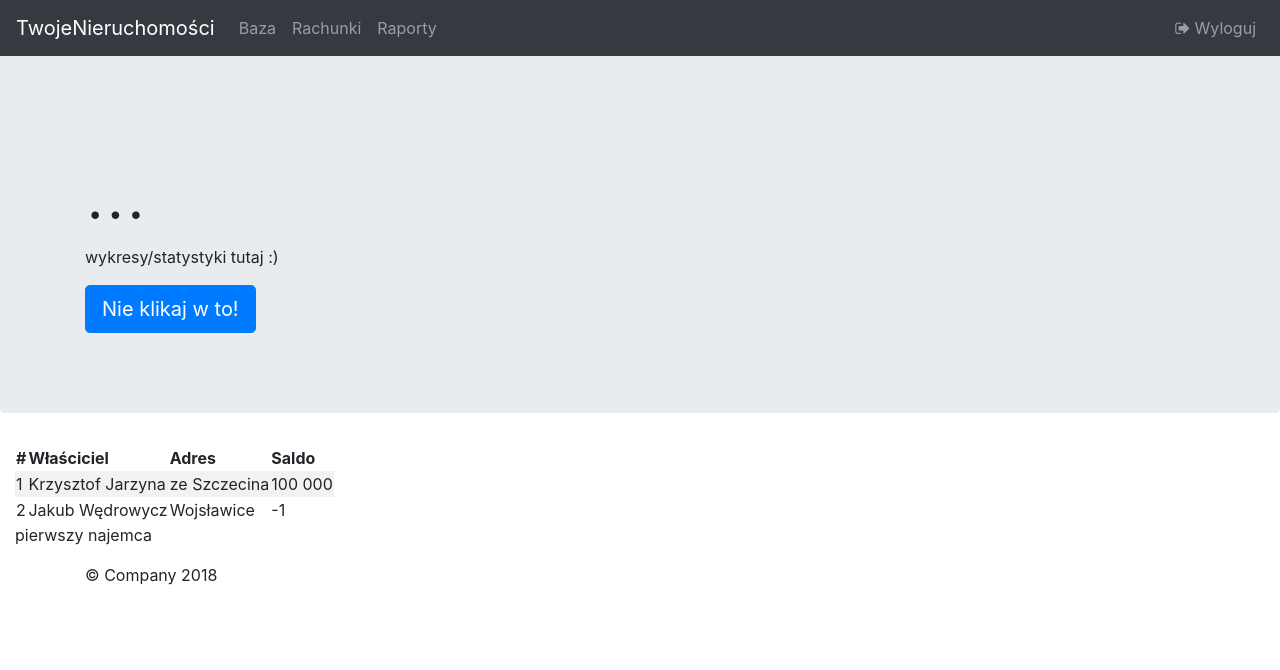
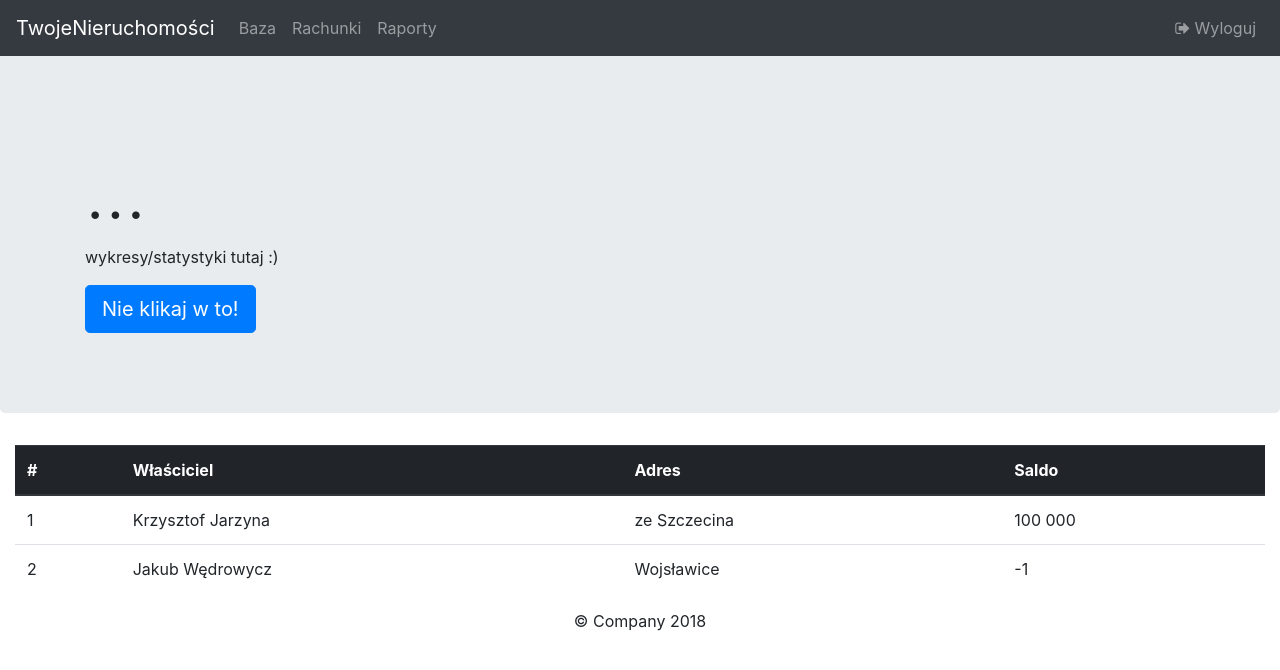
Before and after one commit to lemuron/TwojeNieruchomosci, a Flask app: page / in a window 1280 px wide. Shown: the top 670 px of the page. Run offline with Flask 2, Linux system fonts and the light colour scheme; the visitor is signed in with stand-in values (Sample User, id 1); some libraries are stand-ins or nearby versions.

Commit message:
kolejne podejscie do tabelki

```diff
--- a/templates/userHome.html
+++ b/templates/userHome.html
@@ -5,6 +5,7 @@
     <meta name="viewport" content="width=device-width, initial-scale=1, shrink-to-fit=no">
     <meta name="description" content="">
     <meta name="author" content="">
+    <link rel="icon" href="http://www.free-icons-download.net/images/office-building-icon-68706.png">
 
     <title>TwojeNieruchomości</title>
 
@@ -62,9 +63,8 @@
 
       <div class="container-fluid">
 
-        <!--<div class="table-responsive">-->
-            <table class="table-striped">
-                <thead>
+            <table class="table table-hover">
+                <thead class="thead-dark">
                     <tr>
                         <th>#</th>
                         <th>Właściciel</th>
@@ -87,20 +87,13 @@
                     </tr>
                 </tbody>
             </table>
-        <!--</div>-->
-
-        <div class="row">
-            <div class="col">
-                <p>pierwszy najemca</p>
-            </div>
-        </div>
 
       </div> <!-- /container -->
 
     </main>
 
-    <footer class="container">
-      <p>&copy; Company 2018</p>
+    <footer class="container-fluid">
+      <p class="text-center">&copy; Company 2018</p>
     </footer>
 
 
```
